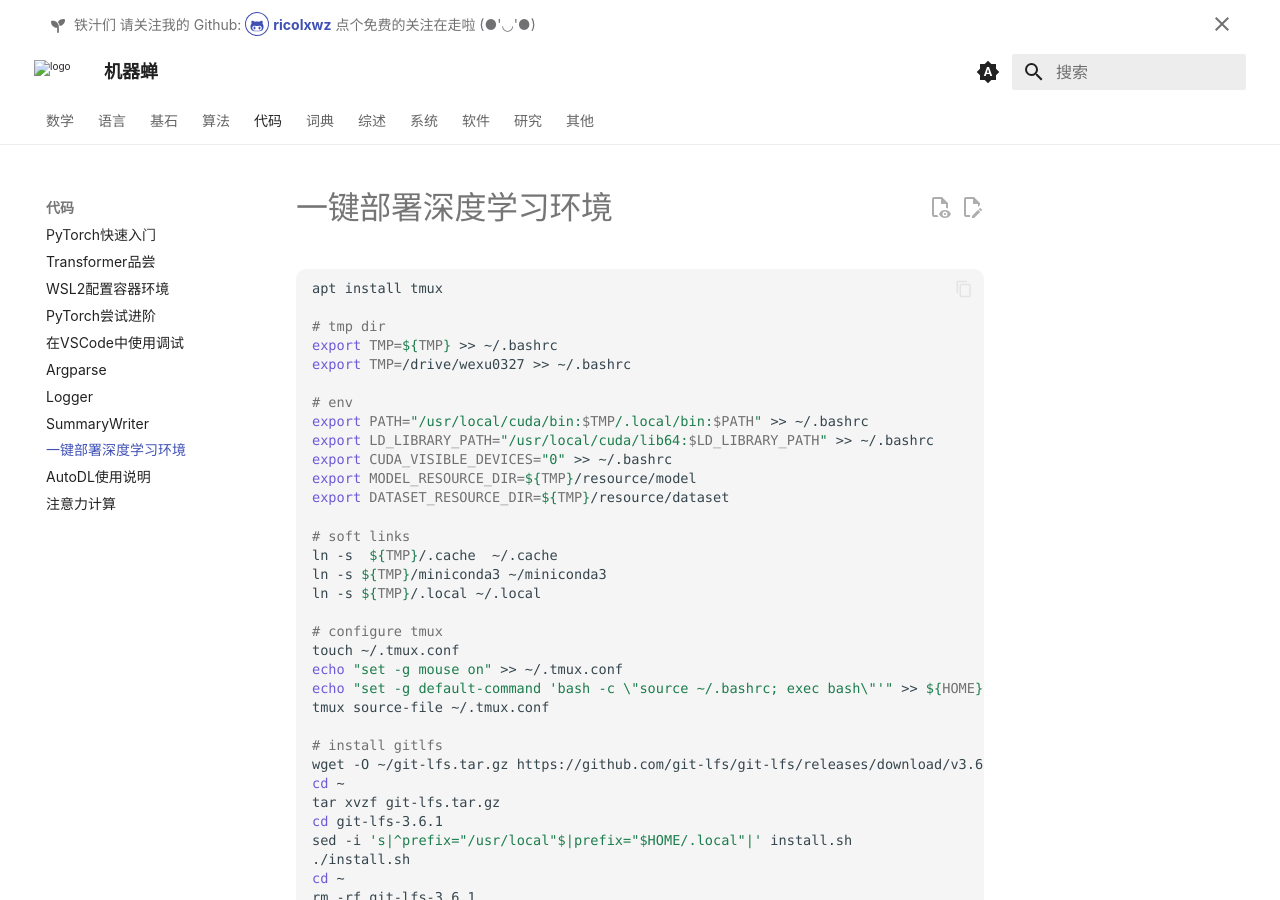
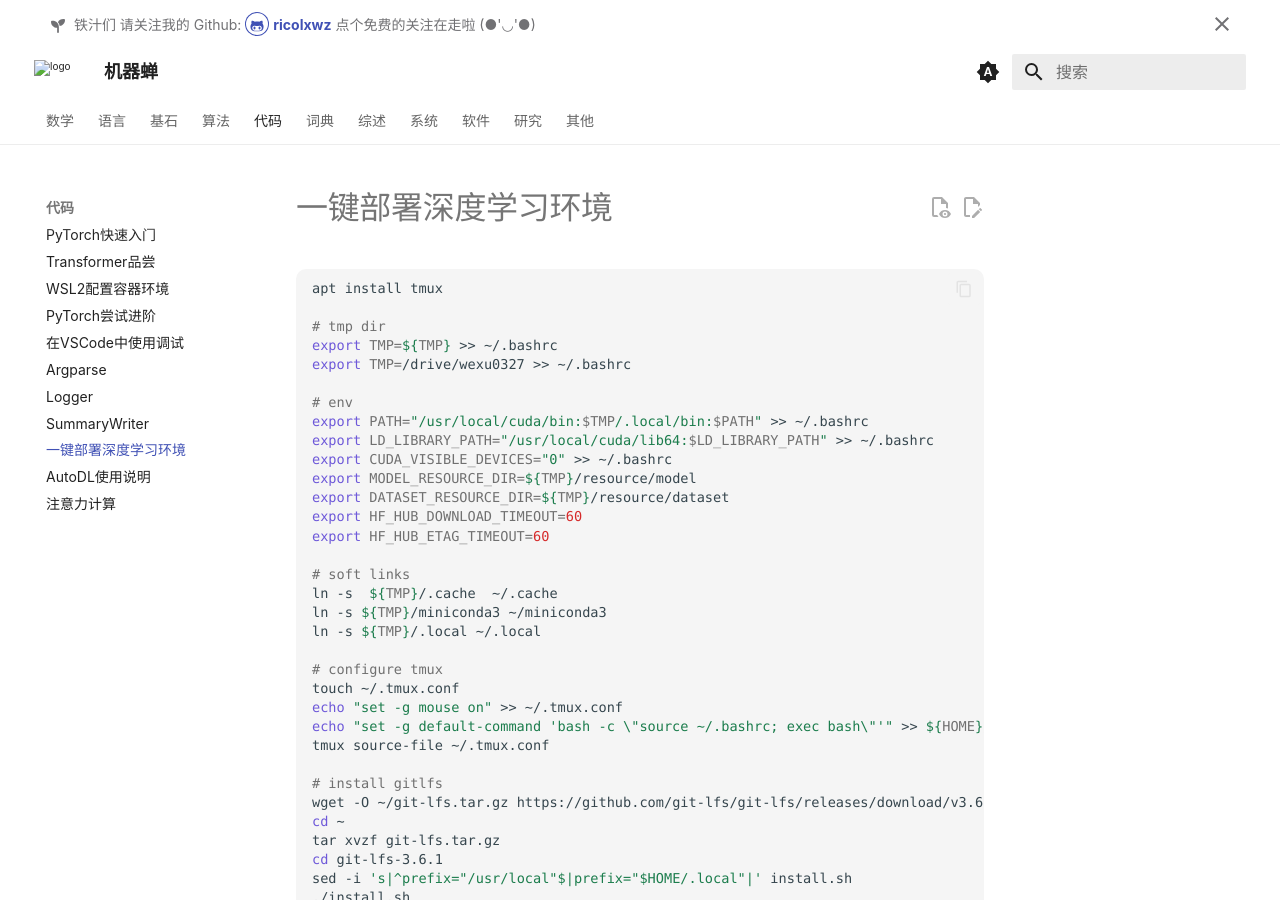
Before and after one commit to ricolxwz/note, an MkDocs documentation site: the page built from docs/code/deploy-dl-env.md, in a window 1280 px wide and 900 px high. Built offline with MkDocs 1.6.1 and Material for MkDocs 9.7.7, drawn with Linux system fonts in a browser that asks for light colours; some web fonts are replaced; comment, search, counter and statistics services are not loaded; a style sheet for code colours, icons or effects is not loaded.

Commit message:
docs: 更新deploy-dl-env.md，添加HF_HUB_DOWNLOAD_TIMEOUT和HF_HUB_ETAG_TIMEOUT环境变量

```diff
--- a/docs/code/deploy-dl-env.md
+++ b/docs/code/deploy-dl-env.md
@@ -16,6 +16,8 @@ export LD_LIBRARY_PATH="/usr/local/cuda/lib64:$LD_LIBRARY_PATH" >> ~/.bashrc
 export CUDA_VISIBLE_DEVICES="0" >> ~/.bashrc
 export MODEL_RESOURCE_DIR=${TMP}/resource/model
 export DATASET_RESOURCE_DIR=${TMP}/resource/dataset
+export HF_HUB_DOWNLOAD_TIMEOUT=60
+export HF_HUB_ETAG_TIMEOUT=60
 
 # soft links
 ln -s  ${TMP}/.cache  ~/.cache
```
